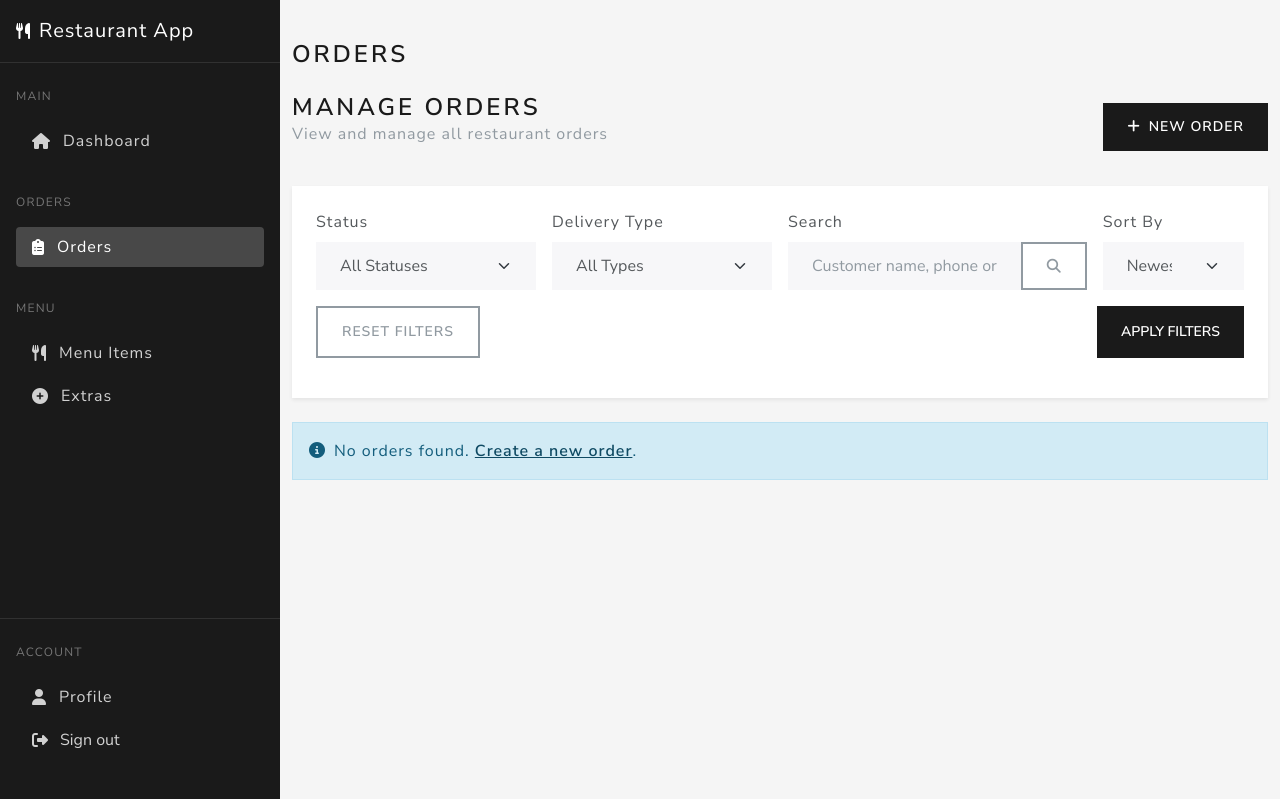
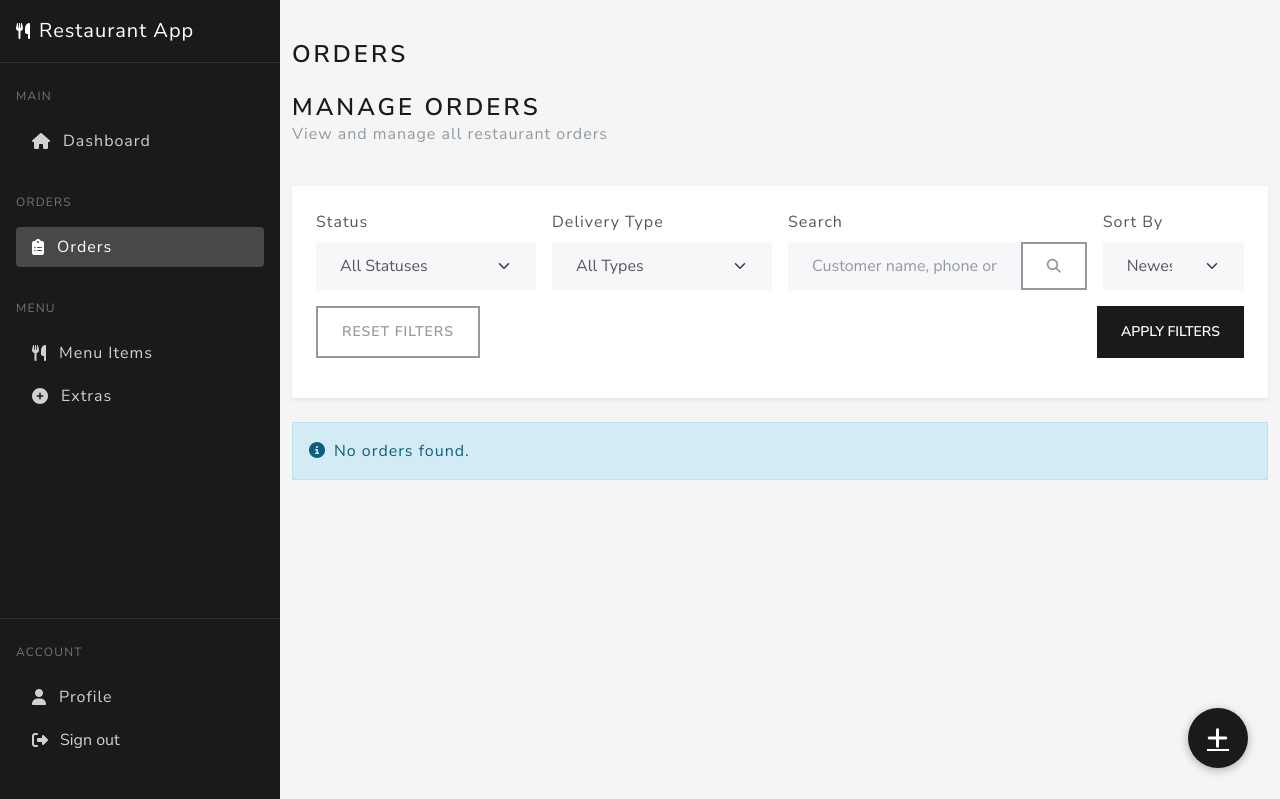
Before and after one commit to ntibreymaximus/adakings_backend, a Django app: page /orders/ in a window 1280 px wide. Shown: the top 799 px of the page. Run offline with Django 5.2, Linux system fonts and the light colour scheme; the visitor is signed in with stand-in values (Sample User, id 1); data that the repository does not hold is empty.

Commit message:
fix(ui): Update orders list floating action button
- Remove regular button from top of page
- Ensure FAB is properly positioned
- Maintain consistent FAB styling
- Clean up page layout

```diff
--- a/templates/orders/order_list.html
+++ b/templates/orders/order_list.html
@@ -8,9 +8,6 @@
         <h1 class="h3 mb-0">Manage Orders</h1>
         <p class="text-muted">View and manage all restaurant orders</p>
     </div>
-    <a href="{% url "orders:order_create" %}" class="btn btn-primary">
-        <i class="fas fa-plus me-2"></i>New Order
-    </a>
 </div>
 
 <!-- Filters and Search -->
@@ -192,12 +189,11 @@
 {% else %}
     <div class="alert alert-info">
         <i class="fas fa-info-circle me-2"></i>No orders found.
-        <a href="{% url "orders:order_create" %}" class="alert-link">Create a new order</a>.
     </div>
 {% endif %}
-{% endblock %}
 
 <!-- Floating Action Button -->
 <a href="{% url "orders:order_create" %}" class="floating-action-button" title="Create New Order">
     <i class="fas fa-plus"></i>
 </a>
+{% endblock %}
```
